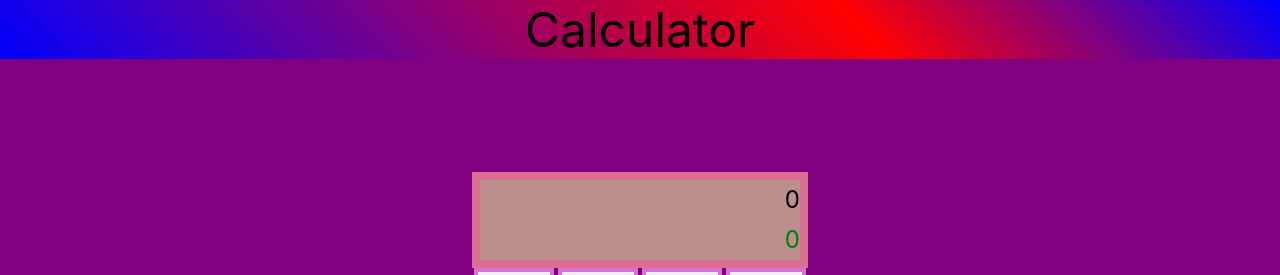
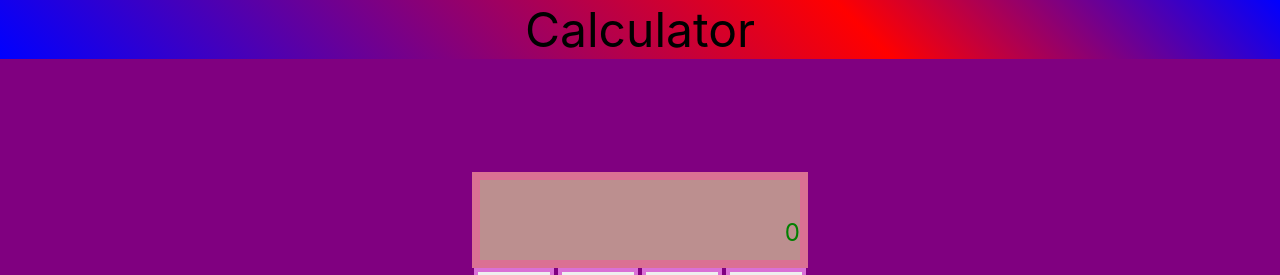
Before and after one commit to gonzalo-mg/fcc-calculator, a React (Create React App) app: page / in a window 1280 px wide. Shown: the top 275 px of the page. Built offline with nearby package versions, Linux system fonts and the light colour scheme.

Commit message:
consolelogs

```diff
--- a/src/App.js
+++ b/src/App.js
@@ -10,8 +10,6 @@ let displayMemory = "0";
 function App() {
   // user input
   const [key, setKey] = useState(null);
-  // UI display
-  const [display, setDisplay] = useState("0");
   // mark displayed number as result of previous calculation to prevent modification by inputing new digits
   const [outputCalculated, setOutputCalculated] = useState(false);
   // mark as building negative number
@@ -283,9 +281,8 @@ function App() {
         break;
     }
 
-    console.log(`handleKey - exists with equation ${mainMemory}`);
+    console.log(`handleKey - exits with equation ${mainMemory}`);
     console.log(mainMemory);
-    setDisplay(mainMemory);
 
     // reset states so next inputs can be entered
     resetKey();
@@ -300,7 +297,7 @@ function App() {
       <main>
         <article className="calculator">
           <div id="screen">
-            <p id="log">{display}</p>
+            <p id="log">{mainMemory}</p>
             <p id="display">{displayMemory}</p>
           </div>
           <div id="keypad">
```
